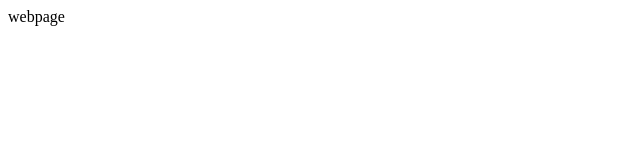
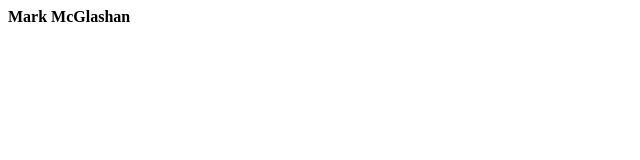
Before and after one commit to MarkMcGlashan/MarkMcGlashan.github.io, a plain HTML site: page index.html in a window 1280 px wide. Shown: the whole page, without its empty margins (0-640 px from the left). Drawn offline with Linux system fonts and the light colour scheme.

Commit message:
Update index.html

```diff
--- a/index.html
+++ b/index.html
@@ -1,3 +1,5 @@
-<body>
-webpage
-</body>
+<html>
+  <body>
+    <b>Mark McGlashan</b>
+  </body>
+</html>
```
